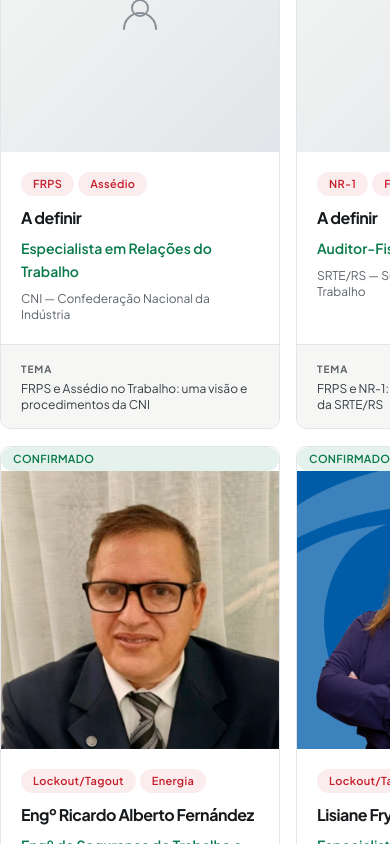
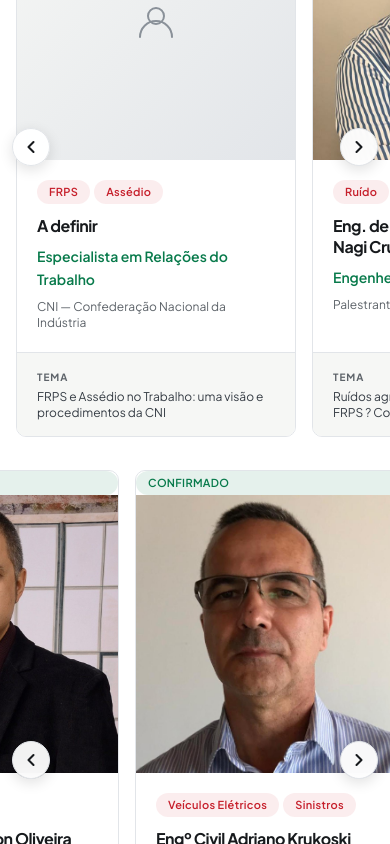
Before and after one commit to vencerhub/prevesst, a React (Vite) app: page / in a window 390 px wide. Shown: the part 5420-6264 px from the top of the page. Built offline with nearby package versions, Linux system fonts and the light colour scheme.

Commit message:
feat: add Speakers component with automated scrolling carousels and filterable layout

```diff
--- a/src/components/Speakers/Speakers.module.css
+++ b/src/components/Speakers/Speakers.module.css
@@ -82,18 +82,85 @@
   gap: var(--space-6);
   width: 100vw;
   margin-left: calc(-50vw + 50%);
-  overflow: hidden;
   position: relative;
-  mask-image: linear-gradient(to right, transparent, black 4%, black 96%, transparent);
-  -webkit-mask-image: linear-gradient(to right, transparent, black 4%, black 96%, transparent);
   padding-block: var(--space-3);
+}
+
+.rowWrapper {
+  position: relative;
+  width: 100%;
+  display: flex;
+  align-items: center;
+}
+
+.navButton {
+  position: absolute;
+  top: 50%;
+  transform: translateY(-50%);
+  z-index: 20;
+  width: 44px;
+  height: 44px;
+  border-radius: var(--radius-full);
+  background: rgba(255, 255, 255, 0.95);
+  backdrop-filter: blur(8px);
+  -webkit-backdrop-filter: blur(8px);
+  border: 1.5px solid var(--color-border);
+  color: var(--color-graphite);
+  box-shadow: 0 4px 14px rgba(0, 0, 0, 0.12);
+  display: flex;
+  align-items: center;
+  justify-content: center;
+  cursor: pointer;
+  transition: transform var(--transition-fast), background-color var(--transition-fast), color var(--transition-fast), border-color var(--transition-fast), box-shadow var(--transition-fast);
+}
+
+.navButton:hover {
+  background: var(--color-green);
+  border-color: var(--color-green);
+  color: var(--color-white);
+  transform: translateY(-50%) scale(1.08);
+  box-shadow: 0 6px 20px rgba(0, 166, 80, 0.35);
+}
+
+.navButton:active {
+  transform: translateY(-50%) scale(0.95);
+}
+
+.navButtonPrev {
+  left: var(--space-3);
+}
+
+.navButtonNext {
+  right: var(--space-3);
+}
+
+@media (min-width: 1280px) {
+  .navButtonPrev {
+    left: max(var(--space-6), calc((100vw - var(--container-max)) / 2));
+  }
+
+  .navButtonNext {
+    right: max(var(--space-6), calc((100vw - var(--container-max)) / 2));
+  }
 }
 
 .marqueeRow {
   display: flex;
   width: 100%;
-  overflow: hidden;
-  user-select: none;
+  overflow-x: auto;
+  overflow-y: hidden;
+  scrollbar-width: none;
+  -ms-overflow-style: none;
+  scroll-behavior: smooth;
+  user-select: text;
+  -webkit-user-select: text;
+  mask-image: linear-gradient(to right, transparent, black 5%, black 95%, transparent);
+  -webkit-mask-image: linear-gradient(to right, transparent, black 5%, black 95%, transparent);
+  padding-block: var(--space-2);
+}
+
+.marqueeRow::-webkit-scrollbar {
+  display: none;
 }
 
 .marqueeTrack {
@@ -101,18 +168,6 @@
   gap: var(--space-6);
   width: max-content;
   will-change: transform;
-}
-
-.scrollLeft {
-  animation: scrollLeftMarquee 55s linear infinite;
-}
-
-.scrollRight {
-  animation: scrollRightMarquee 55s linear infinite;
-}
-
-.marqueeRow:hover .marqueeTrack {
-  animation-play-state: paused;
 }
 
 .cardWrapper {
@@ -127,59 +182,34 @@
   }
 }
 
-@keyframes scrollLeftMarquee {
-  0% {
-    transform: translateX(0);
-  }
-  100% {
-    transform: translateX(-50%);
-  }
-}
-
-@keyframes scrollRightMarquee {
-  0% {
-    transform: translateX(-50%);
-  }
-  100% {
-    transform: translateX(0);
-  }
-}
-
 /* ── Mobile Touch Drag / Scroll ── */
 @media (max-width: 768px) {
   .carouselsContainer {
     width: 100vw;
     margin-left: calc(-50vw + 50%);
     gap: var(--space-4);
-    mask-image: none;
-    -webkit-mask-image: none;
     padding-inline: 0;
   }
 
   .marqueeRow {
-    overflow-x: auto;
-    overflow-y: hidden;
-    scroll-snap-type: x mandatory;
-    -webkit-overflow-scrolling: touch;
-    scrollbar-width: none;
+    mask-image: none;
+    -webkit-mask-image: none;
     padding-inline: var(--container-pad);
-    cursor: grab;
     touch-action: pan-x pan-y;
   }
 
-  .marqueeRow::-webkit-scrollbar {
-    display: none;
-  }
-
   .marqueeTrack {
-    animation: none !important;
     gap: var(--space-4);
   }
 
   .cardWrapper {
     flex: 0 0 280px;
     width: 280px;
-    scroll-snap-align: start;
+  }
+
+  .navButton {
+    width: 38px;
+    height: 38px;
   }
 }
 
@@ -195,6 +225,13 @@
   cursor: default;
   transition: transform var(--transition-base), box-shadow var(--transition-base), border-color var(--transition-base);
   position: relative;
+  user-select: text;
+  -webkit-user-select: text;
+}
+
+.card * {
+  user-select: text;
+  -webkit-user-select: text;
 }
 
 .card:hover {
--- a/src/components/Speakers/Speakers.tsx
+++ b/src/components/Speakers/Speakers.tsx
@@ -1,4 +1,4 @@
-import { useState, useMemo } from 'react';
+import { useState, useMemo, useRef, useEffect } from 'react';
 import { useRevealOnScroll } from '../../hooks/useRevealOnScroll';
 import { speakers, type Speaker } from '../../data/speakers';
 import styles from './Speakers.module.css';
@@ -50,6 +50,136 @@ function SpeakerCard({
         <p className={styles.topicText}>{speaker.topic}</p>
       </div>
     </article>
+  );
+}
+
+interface CarouselRowProps {
+  speakers: Speaker[];
+  direction: 'left' | 'right';
+  rowId: string;
+  speed?: number;
+}
+
+function CarouselRow({ speakers, direction, rowId, speed = 0.6 }: CarouselRowProps) {
+  const rowRef = useRef<HTMLDivElement>(null);
+  const isPausedRef = useRef(false);
+  const animationFrameRef = useRef<number | null>(null);
+
+  const displayItems = useMemo(() => {
+    if (speakers.length === 0) return [];
+    let list = [...speakers];
+    while (list.length < 8) {
+      list = [...list, ...speakers];
+    }
+    return [...list, ...list, ...list];
+  }, [speakers]);
+
+  useEffect(() => {
+    const container = rowRef.current;
+    if (!container) return;
+
+    if (direction === 'right' && container.scrollLeft === 0) {
+      container.scrollLeft = container.scrollWidth / 3;
+    }
+
+    let lastTime = performance.now();
+
+    const step = (time: number) => {
+      const delta = Math.min((time - lastTime) / 1000, 0.1);
+      lastTime = time;
+
+      if (!isPausedRef.current && container) {
+        const oneThird = container.scrollWidth / 3;
+        const moveDistance = speed * 60 * delta;
+
+        if (direction === 'left') {
+          container.scrollLeft += moveDistance;
+          if (container.scrollLeft >= oneThird * 2) {
+            container.scrollLeft -= oneThird;
+          }
+        } else {
+          container.scrollLeft -= moveDistance;
+          if (container.scrollLeft <= 0) {
+            container.scrollLeft += oneThird;
+          }
+        }
+      }
+
+      animationFrameRef.current = requestAnimationFrame(step);
+    };
+
+    animationFrameRef.current = requestAnimationFrame(step);
+
+    return () => {
+      if (animationFrameRef.current) {
+        cancelAnimationFrame(animationFrameRef.current);
+      }
+    };
+  }, [direction, speed, displayItems]);
+
+  const handleNav = (navDir: 'prev' | 'next') => {
+    const container = rowRef.current;
+    if (!container) return;
+
+    const cardEl = container.querySelector(`.${styles.cardWrapper}`);
+    const cardWidth = cardEl ? cardEl.clientWidth : 320;
+    const gap = 24;
+    const shift = (cardWidth + gap) * (navDir === 'next' ? 1 : -1);
+
+    container.scrollBy({
+      left: shift,
+      behavior: 'smooth',
+    });
+  };
+
+  return (
+    <div className={styles.rowWrapper}>
+      {/* Botão Anterior */}
+      <button
+        type="button"
+        className={`${styles.navButton} ${styles.navButtonPrev}`}
+        onClick={() => handleNav('prev')}
+        aria-label={`Rolar palestrantes da ${rowId} para a esquerda`}
+      >
+        <svg width="20" height="20" viewBox="0 0 24 24" fill="none" stroke="currentColor" strokeWidth="2.5" strokeLinecap="round" strokeLinejoin="round">
+          <polyline points="15 18 9 12 15 6" />
+        </svg>
+      </button>
+
+      {/* Faixa do Carrossel */}
+      <div
+        ref={rowRef}
+        className={styles.marqueeRow}
+        onMouseEnter={() => { isPausedRef.current = true; }}
+        onMouseLeave={() => { isPausedRef.current = false; }}
+        onTouchStart={() => { isPausedRef.current = true; }}
+        onTouchEnd={() => {
+          setTimeout(() => {
+            isPausedRef.current = false;
+          }, 1500);
+        }}
+      >
+        <div className={styles.marqueeTrack}>
+          {displayItems.map((speaker, index) => (
+            <div key={`${speaker.id}-${rowId}-${index}`} className={styles.cardWrapper}>
+              <SpeakerCard speaker={speaker} />
+            </div>
+          ))}
+        </div>
+      </div>
+
+      {/* Botão Próximo */}
+      <button
+        type="button"
+        className={`${styles.navButton} ${styles.navButtonNext}`}
+        onClick={() => handleNav('next')}
+        aria-label={`Rolar palestrantes da ${rowId} para a direita`}
+      >
+        <svg width="20" height="20" viewBox="0 0 24 24" fill="none" stroke="currentColor" strokeWidth="2.5" strokeLinecap="round" strokeLinejoin="round">
+          <polyline points="9 18 15 12 9 6" />
+        </svg>
+      </button>
+    </div>
   );
 }
 
@@ -115,30 +245,20 @@ export function Speakers() {
       {/* Carrosseis Contínuos em Duas Fileiras */}
       <div className={styles.carouselsContainer} role="region" aria-label="Carrossel contínuo de palestrantes">
         {/* Fileira 1 — Rolagem contínua para esquerda */}
-        <div className={styles.marqueeRow}>
-          <div className={`${styles.marqueeTrack} ${styles.scrollLeft}`}>
-            {[...row1, ...row1].map((speaker, index) => (
-              <div key={`${speaker.id}-r1-${index}`} className={styles.cardWrapper}>
-                <SpeakerCard
-                  speaker={speaker}
-                />
-              </div>
-            ))}
-          </div>
-        </div>
+        <CarouselRow
+          speakers={row1}
+          direction="left"
+          rowId="fileira-1"
+          speed={0.6}
+        />
 
         {/* Fileira 2 — Rolagem contínua para direita */}
-        <div className={styles.marqueeRow}>
-          <div className={`${styles.marqueeTrack} ${styles.scrollRight}`}>
-            {[...row2, ...row2].map((speaker, index) => (
-              <div key={`${speaker.id}-r2-${index}`} className={styles.cardWrapper}>
-                <SpeakerCard
-                  speaker={speaker}
-                />
-              </div>
-            ))}
-          </div>
-        </div>
+        <CarouselRow
+          speakers={row2}
+          direction="right"
+          rowId="fileira-2"
+          speed={0.6}
+        />
       </div>
     </section>
   );
--- a/src/data/schedule.ts
+++ b/src/data/schedule.ts
@@ -73,11 +73,11 @@ export const schedule: ScheduleDay[] = [
         id: 'd1-06',
         time: '11h45',
         timeEnd: '12h45',
-        title: 'FRPS e NR-1: uma visão e procedimentos da SRTE/RS',
+        title: 'Ruídos agravam ainda mais às ações dos FRPS ? Como devemos atenuar esses riscos',
         type: 'talk',
         speakerId: 'speaker-02',
-        speaker: 'A definir (SRTE/RS)',
-        description: 'Como a Superintendência Regional do Trabalho e Emprego do RS interpreta e fiscaliza os riscos psicossociais no contexto da NR-1 revisada.',
+        speaker: 'Eng. de Produção Elétrica Rafael Nagi Cruz Gerges',
+        description: 'Análise sobre como o ruído no ambiente ocupacional intensifica os fatores de riscos psicossociais e métodos de atenuação.',
       },
       {
         id: 'd1-07',
--- a/src/data/speakers.ts
+++ b/src/data/speakers.ts
@@ -28,14 +28,14 @@ export const speakers: Speaker[] = [
   },
   {
     id: 'speaker-02',
-    name: 'A definir',
-    role: 'Auditor-Fiscal do Trabalho',
-    institution: 'SRTE/RS — Superintendência Regional do Trabalho',
-    topic: 'FRPS e NR-1: uma visão e procedimentos da SRTE/RS',
+    name: 'Eng. de Produção Elétrica Rafael Nagi Cruz Gerges',
+    role: 'Engenheiro de Produção Elétrica',
+    institution: 'Palestrante Convidado',
+    topic: 'Ruídos agravam ainda mais às ações dos FRPS ? Como devemos atenuar esses riscos',
     topicDay: 1,
-    bio: 'Representante da Superintendência Regional do Trabalho e Emprego do Rio Grande do Sul, abordando a fiscalização e diretrizes da NR-1.',
-    photo: null,
-    tags: ['NR-1', 'FRPS', 'Fiscalização'],
+    bio: 'Engenheiro de Produção Elétrica com foco em controle de ruído ocupacional, acústica e estratégias práticas de atenuação dos impactos dos fatores de riscos psicossociais no ambiente de trabalho.',
+    photo: '/images/speakers/2. Ruídos agravam ainda mais às  ações dos FRPS _ Como devemos atenuar esses riscos/Rafael 5.jpeg',
+    tags: ['Ruído', 'FRPS', 'Acústica'],
   },
   {
     id: 'speaker-03',
```
Also changed, not shown: public/images/speakers/2. Ruídos agravam ainda mais às  ações dos FRPS _ Como devemos atenuar esses riscos/Rafael 5.jpeg (added).
